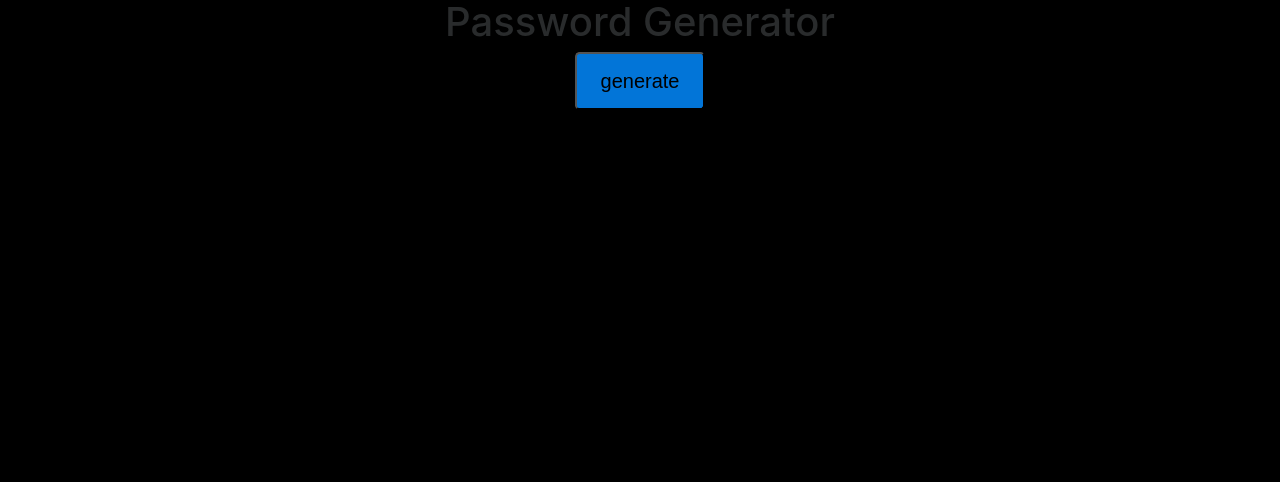
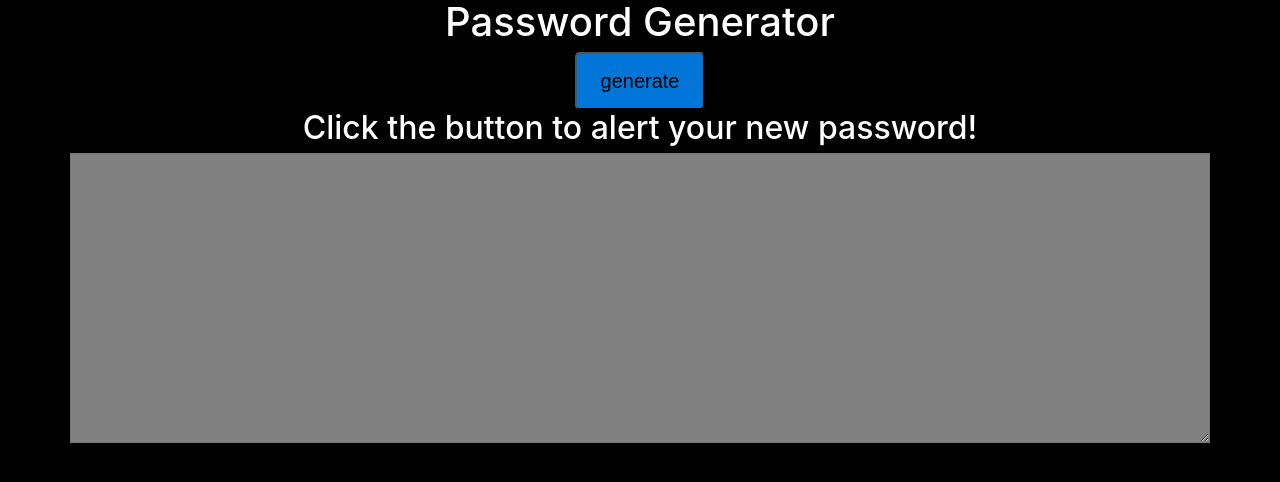
Before and after one commit to lwallac21/PasswordGenerator, a plain HTML site: page index.html in a window 1280 px wide. Drawn offline with nearby package versions, Linux system fonts and the light colour scheme.

Commit message:
css almost done. I feel like I should have more pizzazz on the page though.

```diff
--- a/index.html
+++ b/index.html
@@ -14,20 +14,22 @@
 <body>
     <Section class="fullscreen">
         <div class="container-fluid d-flex justify-content-center">
-            <h1 class=>Password Generator</h1>
+            <h1 class="fun-text">Password Generator</h1>
         </div>
             <div class="container my-auto d-flex justify-content-center col-lg-12">
                 <button id="generate" class=" btn-lg bg-primary text-light">generate</button>
             </div>
         <div class="container-fluid d-flex justify-content-center">
-            <h2>Click the button to alert your new  password!</h2>
+            <h2 class="fun-text">Click the button to alert your new  password!</h2>
         </div>
+        <div>
+            <textarea readonly name="password" id="password" class="container d-flex justify-content-center bg" cols="30" rows="10"></textarea>
         </div>
 
     </Section>
-    <script src="script.js">
-    </script>
+
     <script type="text/javascript" src="script.js"></script>
+
 <footer class="bg-secondary text-light d-flex justify-content-center">
 
 </footer>
--- a/script.js
+++ b/script.js
@@ -1,5 +1,5 @@
 //DOM elements
-var generateEl = document.getElementById("generate")
+var generateEl = document.getElementById("generate");
 
 // Strings for getting random letters and numbers
 var upperCase = "ABCDEFGHIJKLMNOPQRSTUVWXYZ"
@@ -25,7 +25,8 @@ var randomFunctions = {
 
 var newPassword = "";
 // Prompts and Confirms for password parameters
-generateEl.addEventListener('click', function () {
+generateEl.addEventListener('click', function (event) {
+
     var passLength = parseInt(prompt("How many characters would you like your password to be?"))
     if (isNaN(passLength)) {
         alert("You must enter a number.")
@@ -106,8 +107,7 @@ generateEl.addEventListener('click', function () {
 // shuffle function on the new password
     var shuffle = newPassword => newPassword.split('').sort(()=>(Math.random()-0.5)).join('');
 
-    alert("Your new password is: " + shuffle(newPassword))
 
-
+    document.getElementById("password").value = shuffle(newPassword);
 
 });
--- a/style.css
+++ b/style.css
@@ -17,12 +17,18 @@ section {
     color: ;
 }
 
-h2 {
+.fun-text {
     animation: color-change 1s infinite
 }
 
 @keyframes color-change {
-    0% {color: black}
+    0% {color: white}
     50% {color: yellow}
     100% {color: orangered}
 }
+
+#password {
+    background-color: gray;
+    font-size: larger;
+    transition: all ease-in-out .5s;
+}
```
